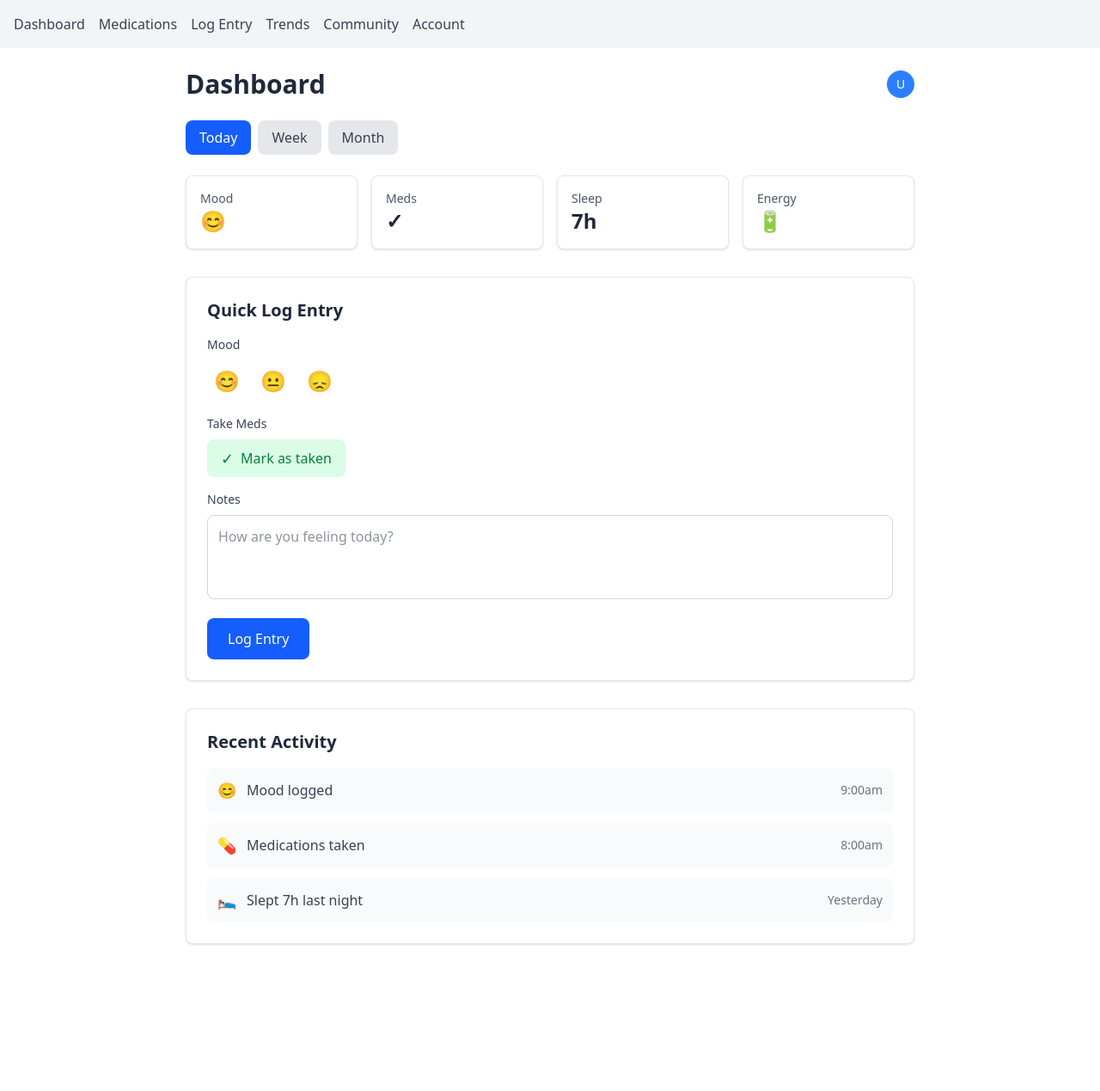
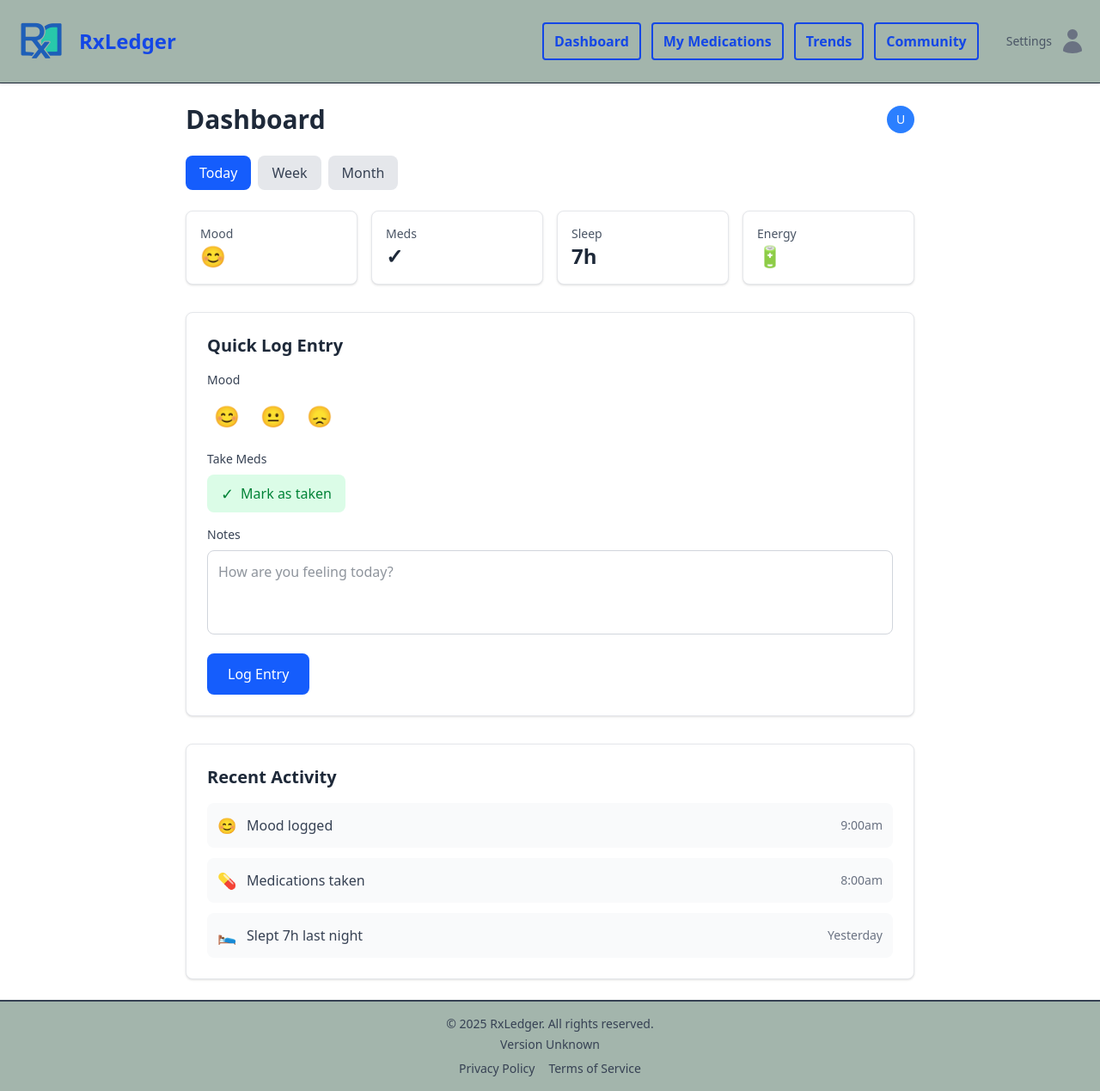
Before and after one commit to thef4tdaddy/RxLedger, a React (Vite) app: page / in a window 1280 px wide. Shown: the whole page at 86% size. Before the commit the page ends 1122 px from the top, so only its background shows below. Built offline with nearby package versions, Linux system fonts and the light colour scheme; no server answers.

Commit message:
feat: header and footer components fully designed for web

```diff
--- a/package.json
+++ b/package.json
@@ -16,8 +16,10 @@
     "preview": "vite preview"
   },
   "dependencies": {
+    "@heroicons/react": "^2.2.0",
     "@tailwindcss/vite": "^4.1.11",
     "firebase": "^11.10.0",
+    "marked": "^16.0.0",
     "react": "^19.1.0",
     "react-dom": "^19.1.0",
     "react-router-dom": "^7.6.3"
--- a/src/App.jsx
+++ b/src/App.jsx
@@ -6,59 +6,30 @@ import TrendsPage from './pages/TrendsPage';
 import CommunityPage from './pages/CommunityPage';
 import AccountPage from './pages/AccountPage';
 import RegisterPage from './pages/RegisterPage';
+import Header from './components/shared/Header';
+import Footer from './components/shared/Footer';
+import PrivacyPolicy from './components/shared/PrivacyPolicy';
+import TermsOfService from './components/shared/TOS';
 
 export default function App() {
   return (
     <div className="min-h-screen bg-white text-gray-800 font-sans antialiased">
       <BrowserRouter>
-        <nav className="bg-gray-100 p-4 flex gap-4">
-          <Link
-            to="/"
-            className="font-medium text-gray-700 hover:text-blue-600"
-          >
-            Dashboard
-          </Link>
-          <Link
-            to="/medications"
-            className="font-medium text-gray-700 hover:text-blue-600"
-          >
-            Medications
-          </Link>
-          <Link
-            to="/log"
-            className="font-medium text-gray-700 hover:text-blue-600"
-          >
-            Log Entry
-          </Link>
-          <Link
-            to="/trends"
-            className="font-medium text-gray-700 hover:text-blue-600"
-          >
-            Trends
-          </Link>
-          <Link
-            to="/community"
-            className="font-medium text-gray-700 hover:text-blue-600"
-          >
-            Community
-          </Link>
-          <Link
-            to="/account"
-            className="font-medium text-gray-700 hover:text-blue-600"
-          >
-            Account
-          </Link>
-        </nav>
+        <Header />
 
         <Routes>
           <Route path="/" element={<DashboardPage />} />
+          <Route path="/dashboard" element={<DashboardPage />} />
           <Route path="/medications" element={<MedicationsPage />} />
           <Route path="/log" element={<LogEntryPage />} />
           <Route path="/trends" element={<TrendsPage />} />
           <Route path="/community" element={<CommunityPage />} />
           <Route path="/account" element={<AccountPage />} />
           <Route path="/register" element={<RegisterPage />} />
+          <Route path="/privacy" element={<PrivacyPolicy />} />
+          <Route path="/terms" element={<TermsOfService />} />
         </Routes>
+        <Footer />
       </BrowserRouter>
     </div>
   );
--- a/src/components/shared/Footer.jsx
+++ b/src/components/shared/Footer.jsx
@@ -0,0 +1,37 @@
+import { useEffect, useState } from 'react';
+/** TODO: Font Color: #1B59AE  */
+export default function Footer() {
+  const [version, setVersion] = useState('Loading...');
+
+  useEffect(() => {
+    fetch('https://api.github.com/repos/thef4tdaddy/RxLedger/releases/latest')
+      .then((res) => res.json())
+      .then((data) => {
+        if (data && data.tag_name) {
+          setVersion(data.tag_name);
+        } else {
+          setVersion('Unknown');
+        }
+      })
+      .catch(() => setVersion('Unknown'));
+  }, []);
+
+  return (
+    <footer
+      className="mt-auto py-4 text-center text-sm text-gray-700 border-t-2"
+      style={{ backgroundColor: '#A3B5AC' }}
+    >
+      <p>© {new Date().getFullYear()} RxLedger. All rights reserved.</p>
+      {/* TODO: Fetch version dynamically from GitHub releases */}
+      <p className="mt-1">Version {version}</p>
+      <div className="mt-2 space-x-4">
+        <a href="/privacy" className="hover:underline">
+          Privacy Policy
+        </a>
+        <a href="/terms" className="hover:underline">
+          Terms of Service
+        </a>
+      </div>
+    </footer>
+  );
+}
--- a/src/components/shared/Header.jsx
+++ b/src/components/shared/Header.jsx
@@ -0,0 +1,56 @@
+import logoIcon from '../../assets/branding/logo-512-tight-crop.png';
+import { Link } from 'react-router-dom';
+import { UserIcon } from '@heroicons/react/24/solid';
+/** TODO: Font Color: #1B59AE  */
+export default function Header() {
+  return (
+    <header
+      className="flex items-center justify-between px-4 py-4 border-b shadow-sm"
+      style={{ backgroundColor: '#A3B5AC' }}
+    >
+      <div className="flex items-center space-x-3">
+        <img src={logoIcon} alt="RxLedger Logo" className="h-16 w-16" />
+        <a
+          href="https://rxledger.app"
+          className="text-2xl font-semibold text-blue-700"
+        >
+          RxLedger
+        </a>
+      </div>
+      <div className="flex items-center space-x-3 md:space-x-8">
+        <nav className="hidden md:flex space-x-3 ml-auto">
+          <Link
+            to="/dashboard"
+            className="px-3 py-2 rounded text-sm md:text-base font-semibold text-blue-700 border-2 border-blue-700 hover:bg-teal-500 hover:text-white transition"
+          >
+            Dashboard
+          </Link>
+          <Link
+            to="/medications"
+            className="px-3 py-2 rounded text-sm md:text-base font-semibold text-blue-700 border-2 border-blue-700 hover:bg-teal-500 hover:text-white transition"
+          >
+            My Medications
+          </Link>
+          <Link
+            to="/trends"
+            className="px-3 py-2 rounded text-sm md:text-base font-semibold text-blue-700 border-2 border-blue-700 hover:bg-teal-500 hover:text-white transition"
+          >
+            Trends
+          </Link>
+          <Link
+            to="/community"
+            className="px-3 py-2 rounded text-sm md:text-base font-semibold text-blue-700 border-2 border-blue-700 hover:bg-teal-500 hover:text-white transition"
+          >
+            Community
+          </Link>
+        </nav>
+        <div className="flex items-center space-x-2">
+          <button className="text-sm text-gray-600 hover:text-gray-800">
+            Settings
+          </button>
+          <UserIcon className="w-8 h-8 text-gray-500" />
+        </div>
+      </div>
+    </header>
+  );
+}
--- /dev/null
+++ b/src/components/shared/PrivacyPolicy.jsx
@@ -0,0 +1,34 @@
+import { useEffect, useState } from 'react';
+import { marked } from 'marked';
+
+export default function PrivacyPolicy() {
+  const [content, setContent] = useState('Loading...');
+
+  useEffect(() => {
+    fetch(
+      'https://raw.githubusercontent.com/thef4tdaddy/RxLedger/main/docs/Privacy.md',
+    )
+      .then((response) => {
+        if (!response.ok) {
+          throw new Error('Network response was not ok');
+        }
+        return response.text();
+      })
+      .then((markdown) => {
+        setContent(marked.parse(markdown));
+      })
+      .catch((error) => {
+        console.error('Error fetching Privacy Policy:', error);
+        setContent('Failed to load Privacy Policy.');
+      });
+  }, []);
+
+  return (
+    <section className="max-w-3xl mx-auto pt-8 pb-16 px-6 prose">
+      <div
+        className="[&_*]:text-gray-800 [&_h1]:text-blue-700 [&_h2]:text-blue-700 [&_h3]:text-blue-700 [&_a]:text-teal-600"
+        dangerouslySetInnerHTML={{ __html: content }}
+      />
+    </section>
+  );
+}
--- /dev/null
+++ b/src/components/shared/TOS.jsx
@@ -0,0 +1,34 @@
+import { useEffect, useState } from 'react';
+import { marked } from 'marked';
+
+export default function TermsOfService() {
+  const [content, setContent] = useState('Loading...');
+
+  useEffect(() => {
+    fetch(
+      'https://raw.githubusercontent.com/thef4tdaddy/RxLedger/main/docs/TOS.md',
+    )
+      .then((response) => {
+        if (!response.ok) {
+          throw new Error('Network response was not ok');
+        }
+        return response.text();
+      })
+      .then((markdown) => {
+        setContent(marked.parse(markdown));
+      })
+      .catch((error) => {
+        console.error('Error fetching Terms of Service:', error);
+        setContent('Failed to load Terms of Service.');
+      });
+  }, []);
+
+  return (
+    <section className="max-w-3xl mx-auto pt-8 pb-16 px-6 prose prose-blue prose-headings:text-blue-700 prose-p:text-gray-800 prose-a:text-teal-600">
+      <div
+        className="[&_*]:text-gray-800 [&_h1]:text-blue-700 [&_h2]:text-blue-700 [&_h3]:text-blue-700 [&_a]:text-teal-600"
+        dangerouslySetInnerHTML={{ __html: content }}
+      />
+    </section>
+  );
+}
--- a/src/index.css
+++ b/src/index.css
@@ -1 +1,5 @@
 @import 'tailwindcss';
+
+body {
+  @apply bg-gray-100;
+}
```
Also changed, not shown: 1 other file (tests, documents, lock files or other folders).
